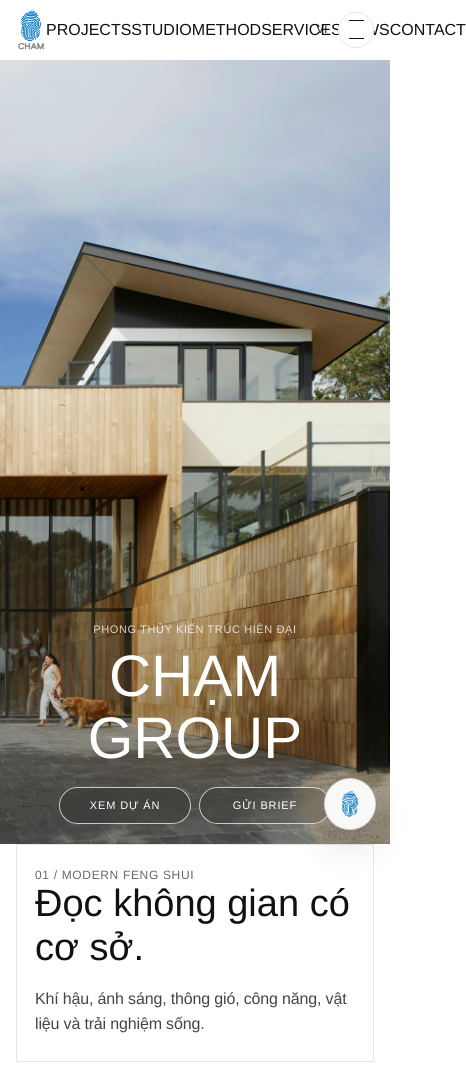
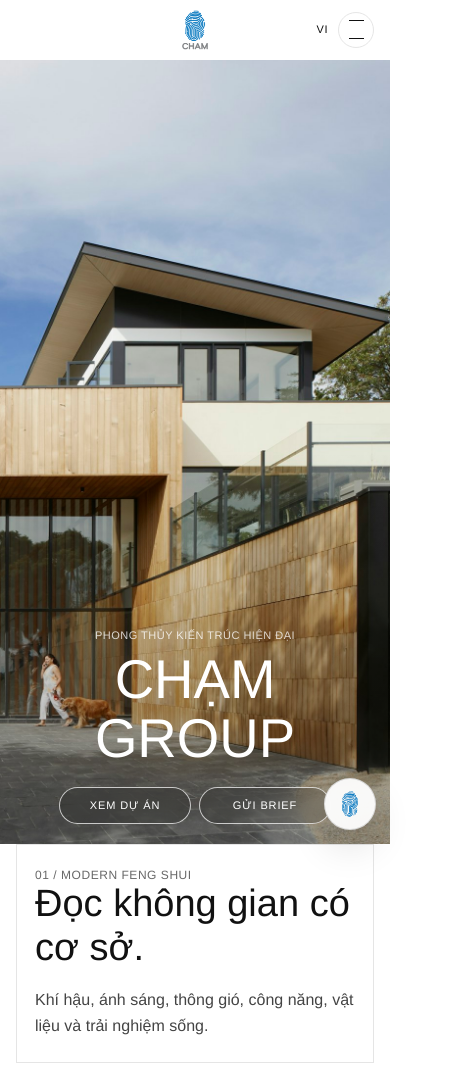
Before and after one commit to konglehong/chamgroup, a website: page index.html in a window 390 px wide. Shown: the top 1066 px of the page, 466 px wide, since content can reach past the window. Drawn offline with Linux system fonts and the light colour scheme.

Commit message:
Load responsive fix stylesheet on homepage

```diff
--- a/index.html
+++ b/index.html
@@ -9,6 +9,7 @@
     content="Chạm Group thiết kế kiến trúc, nội thất, thi công, CGI và truyền thông thị giác dựa trên phong thủy kiến trúc hiện đại."
   />
   <link rel="stylesheet" href="css/style.css" />
+  <link rel="stylesheet" href="css/responsive-fix.css" />
 </head>
 
 <body>
```
